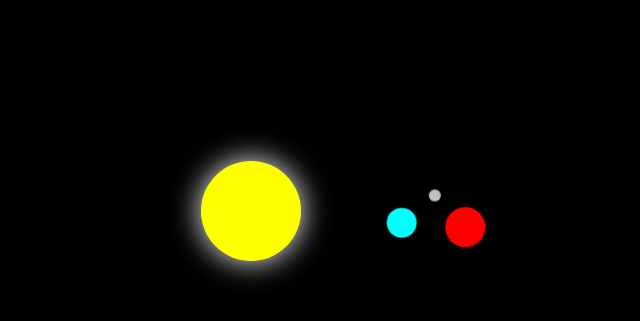
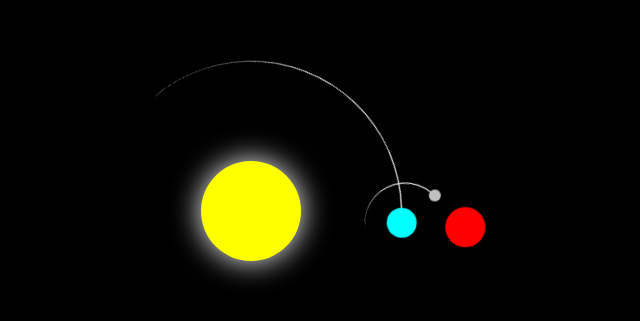
Before and after one commit to nayanchoudhari255/univers, a plain HTML site: page index.html in a window 1280 px wide. Shown: the part 189-510 px from the top of the page, without its empty margins (389-1029 px from the left). Drawn offline with Linux system fonts and the light colour scheme.

Commit message:
Update index.html

```diff
--- a/index.html
+++ b/index.html
@@ -49,7 +49,7 @@ box-shadow: 0 0 3em white;
 
 		position: absolute;
 		border-style: solid;
-		background-color: white
+		border-color: white
 		 transparent transparent  transparent;
 		border-width: 0.1em 0.1em 0 0;
 		border-radius: 50%;
```
